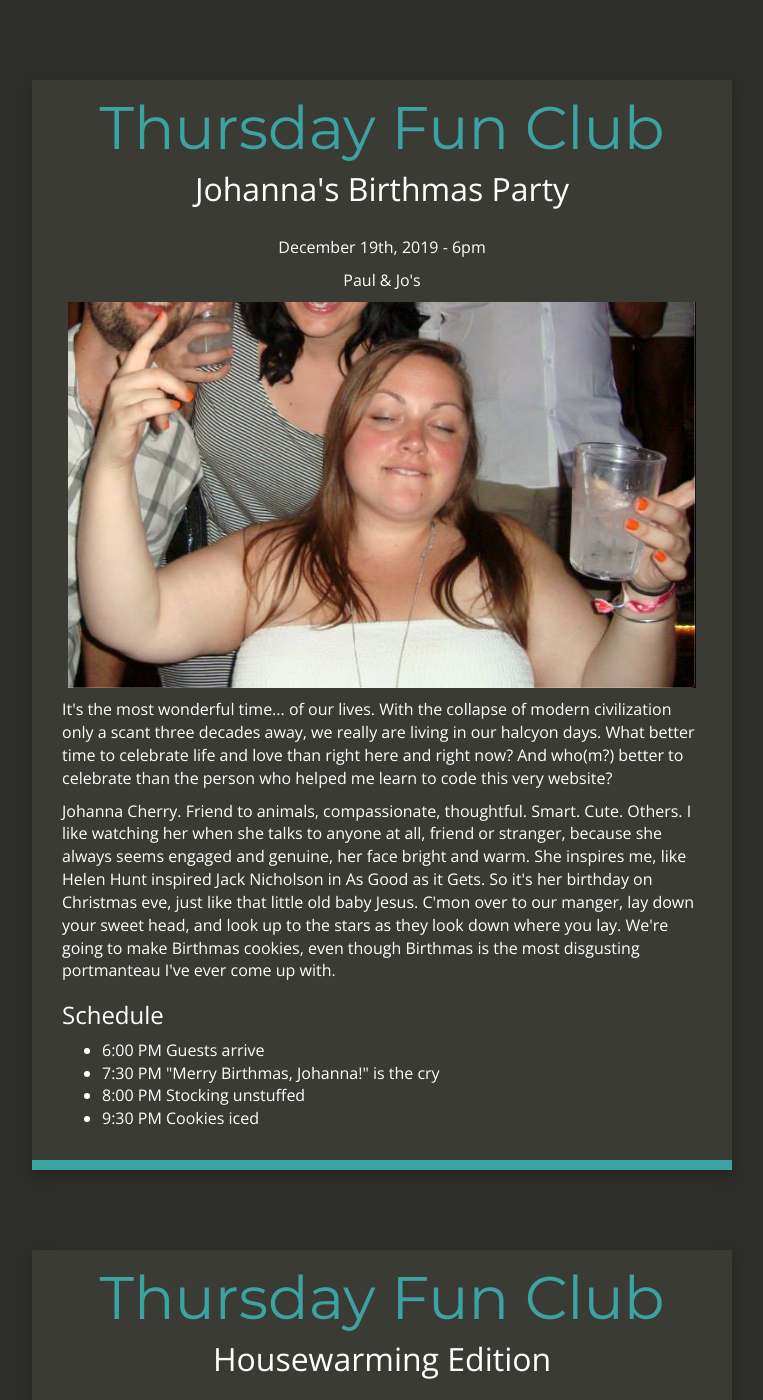
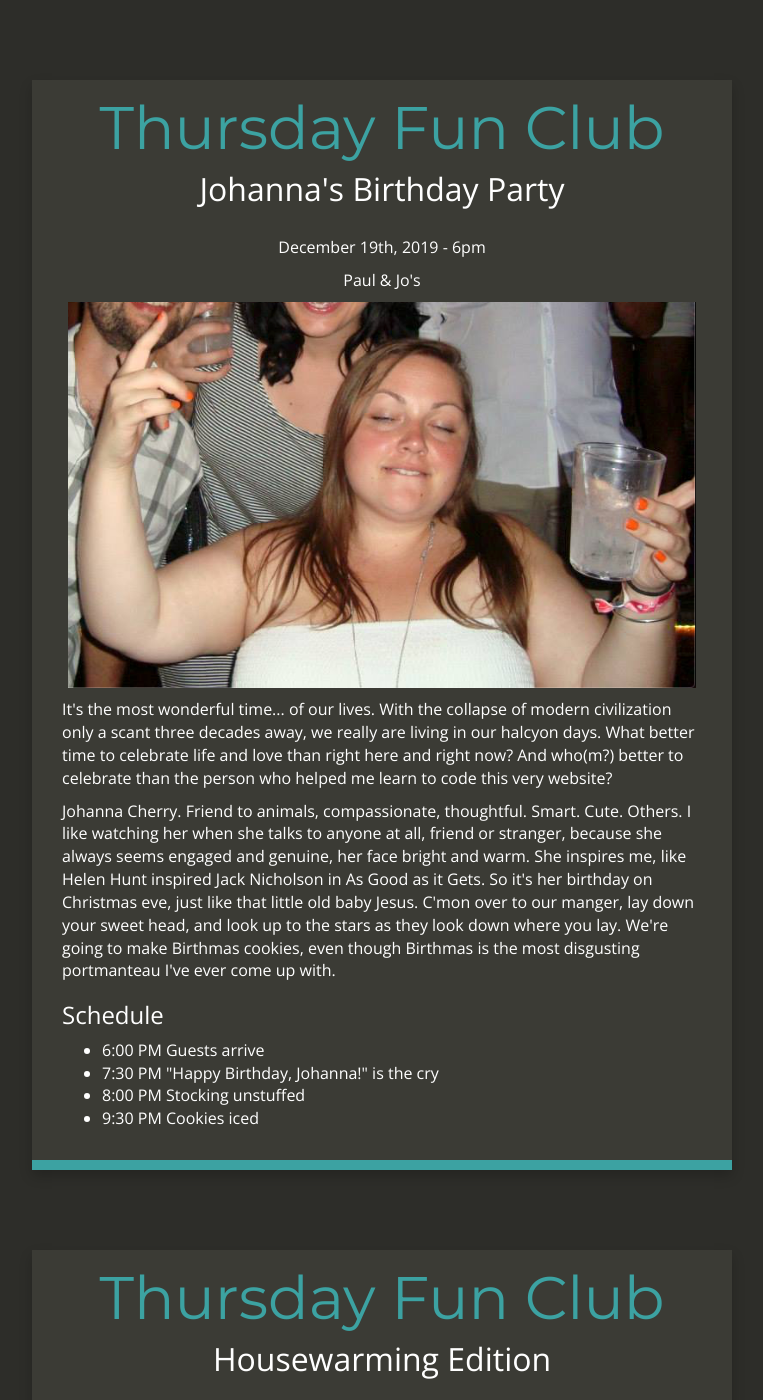
Before and after one commit to paulberb/paulberb.github.io, a Jekyll site: the page built from index.html, in a window 1280 px wide and 1400 px high. Shown: the whole window, without its empty margins (258-1021 px from the left). Built offline with Jekyll 4.4.1, drawn with Linux system fonts in a browser that asks for light colours; nearby versions of some CDN libraries.

Commit message:
removed Birthmas content

```diff
--- a/index.html
+++ b/index.html
@@ -53,7 +53,7 @@ layout: default
     <div class="row">
         <div class="col-md-12 main content-panel">
             <h1 class="header author-header" itemprop="headline">Thursday Fun Club</h1>
-            <h2 class="header">Johanna's Birthmas Party</h2>
+            <h2 class="header">Johanna's Birthday Party</h2>
             <div class="author-text">
                 <p>December 19th, 2019 - 6pm</p>
                 <p>Paul & Jo's</p>
@@ -66,7 +66,7 @@ layout: default
                 <h3>Schedule</h3>
                 <ul>
                     <li>6:00 PM Guests arrive</li>
-                    <li>7:30 PM "Merry Birthmas, Johanna!" is the cry</li>
+                    <li>7:30 PM "Happy Birthday, Johanna!" is the cry</li>
                     <li>8:00 PM Stocking unstuffed</li>
                     <li>9:30 PM Cookies iced</li>
                </ul>
```
